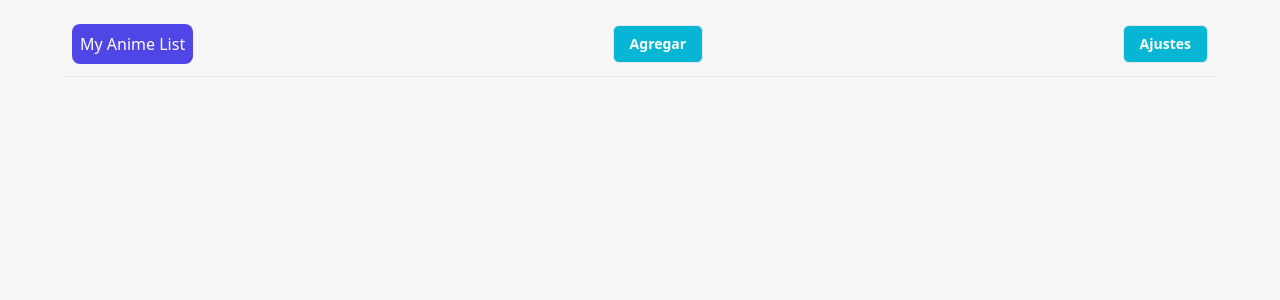
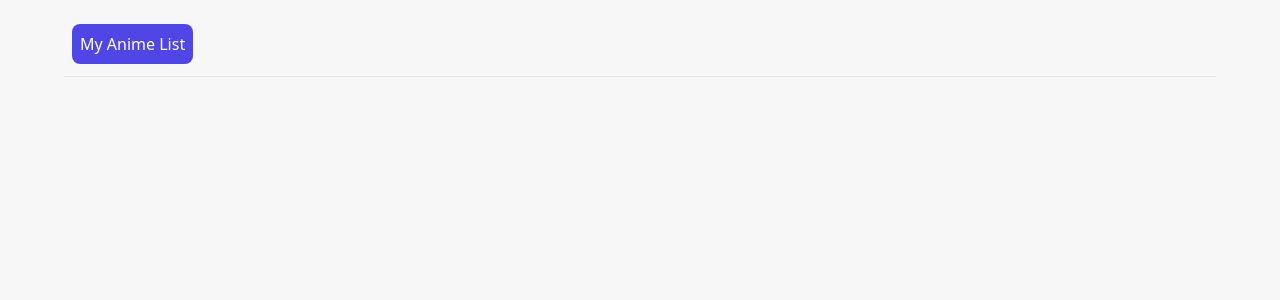
Before and after one commit to eidytrinidad/my-anime-list, an Angular app: page / in a window 1280 px wide. Shown: the top 300 px of the page. Built offline with nearby package versions, Linux system fonts and the light colour scheme.

Commit message:
updating ui, moving add anime and disable animes to anime component,

```diff
--- a/src/app/shared/components/header/header.component.html
+++ b/src/app/shared/components/header/header.component.html
@@ -4,11 +4,4 @@
       My Anime List
     </h1>
   </a>
-  <a class="btn-primary font-semibold" routerLink="add-anime">Agregar</a>
-  <a
-    class="btn-primary font-semibold"
-    routerLink="/"
-    [queryParams]="{ showdisable: true }"
-    >Ajustes</a
-  >
 </section>
--- a/src/app/shared/shared.module.ts
+++ b/src/app/shared/shared.module.ts
@@ -12,6 +12,6 @@ const declarations = [HeaderComponent, CardComponent, PaginationComponent];
 @NgModule({
   declarations: [...declarations],
   imports: [CommonModule, RouterModule],
-  exports: [...declarations],
+  exports: [...declarations, RouterModule],
 })
 export class SharedModule {}
```
Also changed, not shown: src/app/features/anime/anime-container/anime.component.html (+9 -0 lines).
